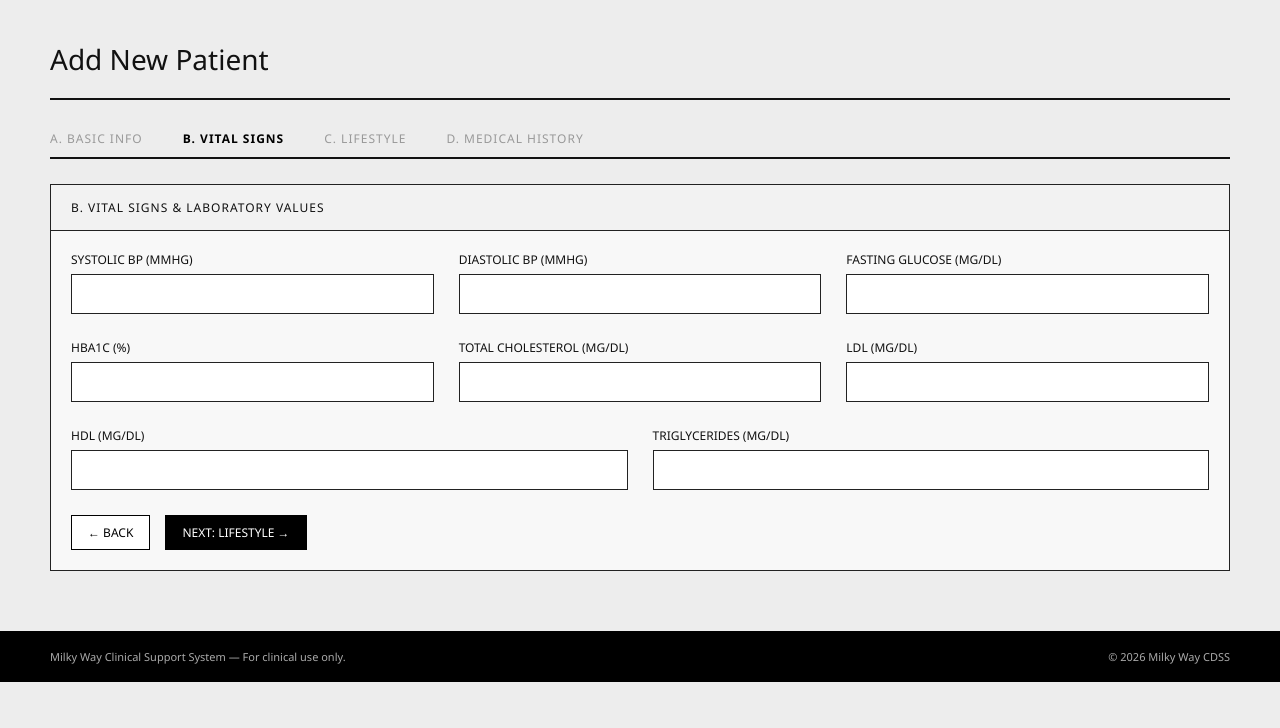
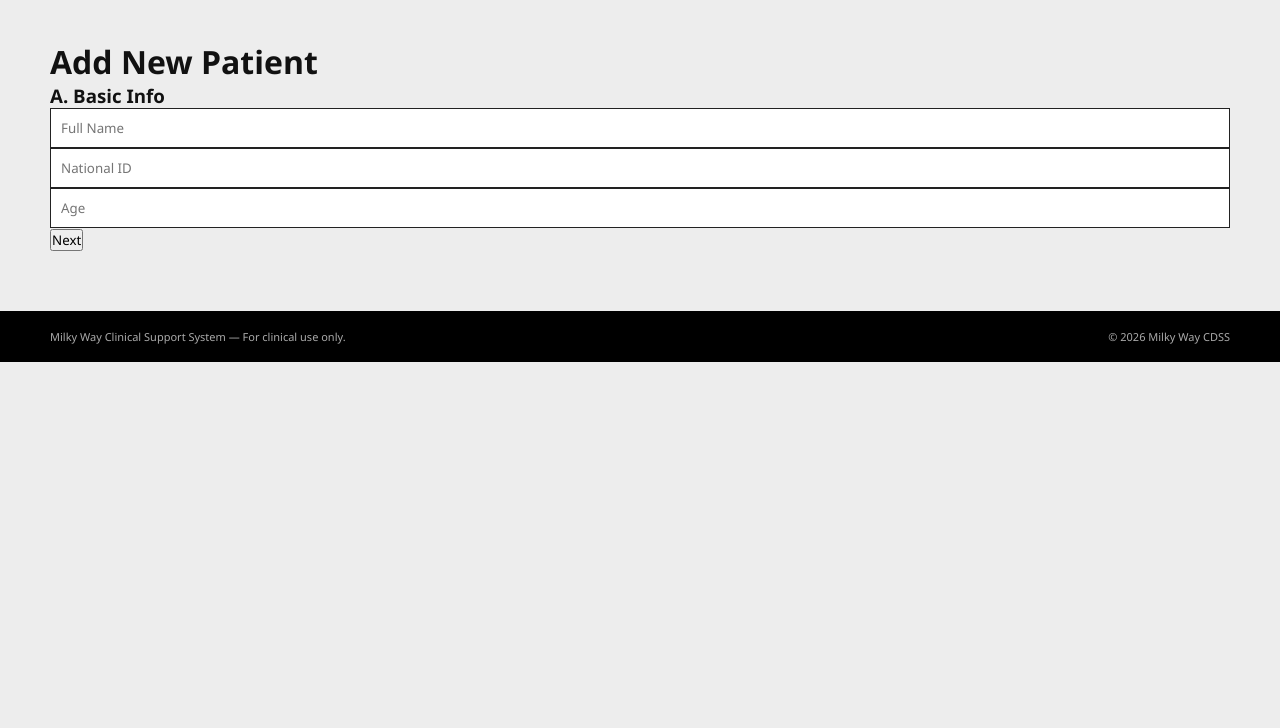
Before and after one commit to Dzoixy/milky-way-new-blood, a FastAPI app: template app/templates/new_patient.html in a window 1280 px wide. Shown: the part 72-800 px from the top of the page. Run offline with FastAPI, Linux system fonts and the light colour scheme; the template is opened without the code that fills it: most values are stand-ins (such as "Sample title", 1, 10 or a date in 2020); parts of the project's set-up code (start-up, migrations or seed data) failed here and were passed over.

Commit message:
add ne_pateint

```diff
--- a/app/templates/dashboard_clinician.html
+++ b/app/templates/dashboard_clinician.html
@@ -39,8 +39,8 @@
           <td>{{ p.last_visit }}</td>
           <td><span class="badge">{{ p.risk_level }}</span></td>
           <td>
-            <a href="/patient/{{ p.id }}" class="btn">VIEW</a>
-            <a href="/patient/{{ p.id }}/new_visit" class="btn">NEW VISIT</a>
+            <a href="/clinician/patient/{{ p.id }}" class="btn">VIEW</a>
+            <a href="/clinician/patient/{{ p.id }}/new-visit" class="btn">NEW VISIT</a>
           </td>
         </tr>
       {% endfor %}
--- a/app/templates/new_patient.html
+++ b/app/templates/new_patient.html
@@ -1,67 +1,43 @@
 {% extends "base.html" %}
 {% block content %}
 
-<div class="page-title">Add New Patient</div>
-<div class="hr"></div>
+<h1>Add New Patient</h1>
 
-<div class="tabs">
-  <span>A. BASIC INFO</span>
-  <span class="active">B. VITAL SIGNS</span>
-  <span>C. LIFESTYLE</span>
-  <span>D. MEDICAL HISTORY</span>
+<form method="POST" action="/clinician/new-patient">
+
+<div class="step" id="step1">
+    <h3>A. Basic Info</h3>
+    <input name="full_name" placeholder="Full Name" required>
+    <input name="national_id" placeholder="National ID" required>
+    <input name="age" type="number" placeholder="Age" required>
+    <button type="button" onclick="nextStep(2)">Next</button>
 </div>
 
-<div class="panel">
-  <div class="panel-head">B. VITAL SIGNS & LABORATORY VALUES</div>
-  <div class="panel-body">
-
-    <div class="form-grid-3">
-      <div>
-        <label>Systolic BP (mmHg)</label>
-        <input type="number">
-      </div>
-      <div>
-        <label>Diastolic BP (mmHg)</label>
-        <input type="number">
-      </div>
-      <div>
-        <label>Fasting Glucose (mg/dL)</label>
-        <input type="number">
-      </div>
-    </div>
-
-    <div class="form-grid-3">
-      <div>
-        <label>HbA1c (%)</label>
-        <input type="number">
-      </div>
-      <div>
-        <label>Total Cholesterol (mg/dL)</label>
-        <input type="number">
-      </div>
-      <div>
-        <label>LDL (mg/dL)</label>
-        <input type="number">
-      </div>
-    </div>
-
-    <div class="form-grid-2">
-      <div>
-        <label>HDL (mg/dL)</label>
-        <input type="number">
-      </div>
-      <div>
-        <label>Triglycerides (mg/dL)</label>
-        <input type="number">
-      </div>
-    </div>
-
-    <div class="form-actions">
-      <button class="btn">← BACK</button>
-      <button class="btn btn-black">NEXT: LIFESTYLE →</button>
-    </div>
-
-  </div>
+<div class="step" id="step2" style="display:none;">
+    <h3>B. Vital Signs</h3>
+    <input name="systolic" placeholder="Systolic BP" required>
+    <input name="diastolic" placeholder="Diastolic BP" required>
+    <input name="glucose" placeholder="Fasting Glucose" required>
+    <input name="cholesterol" placeholder="Total Cholesterol" required>
+    <button type="button" onclick="nextStep(3)">Next</button>
 </div>
 
+<div class="step" id="step3" style="display:none;">
+    <h3>D. Medical History</h3>
+    <textarea name="chronic" placeholder="Chronic diseases"></textarea>
+
+    <button type="submit">
+        CALCULATE RISK & SAVE VISIT
+    </button>
+</div>
+
+</form>
+
+<script>
+function nextStep(step) {
+    document.querySelectorAll(".step").forEach(s => s.style.display="none");
+    document.getElementById("step"+step).style.display="block";
+}
+</script>
+
 {% endblock %}
```
Also changed, not shown: app/routers/clinician.py (+45 -13 lines), app/static/css/patient_base.css (+27 -60 lines).
